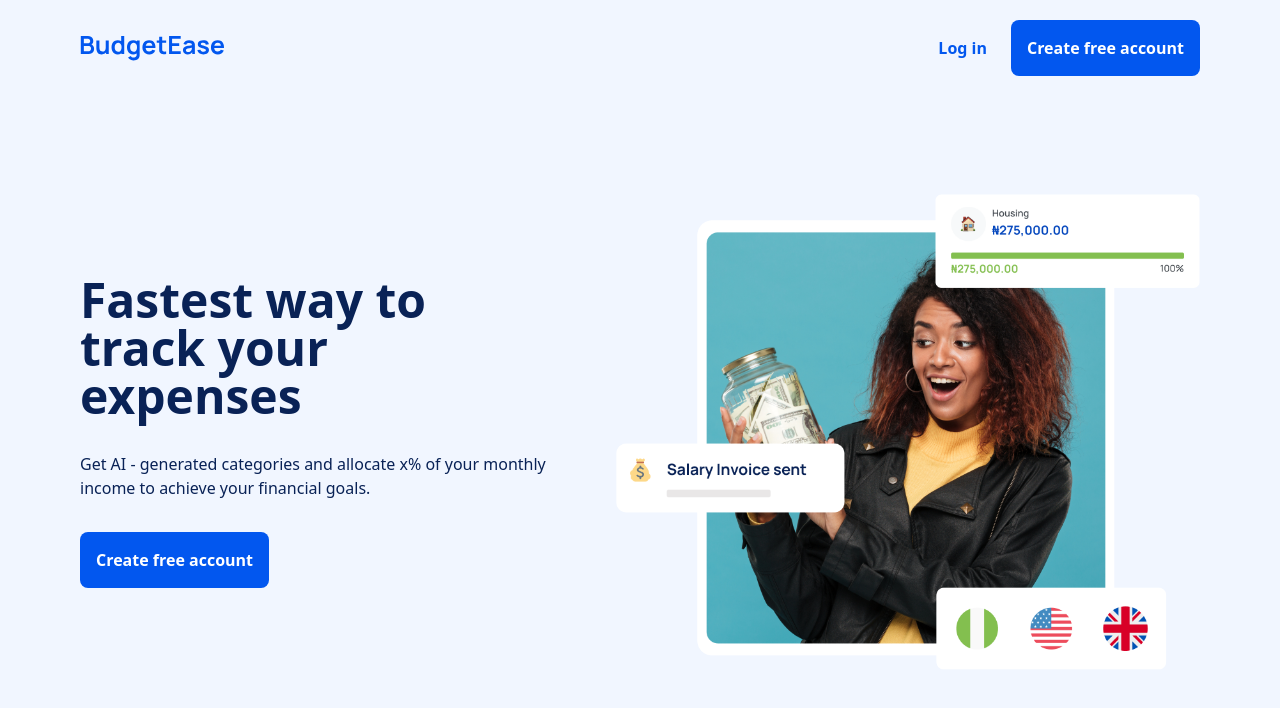
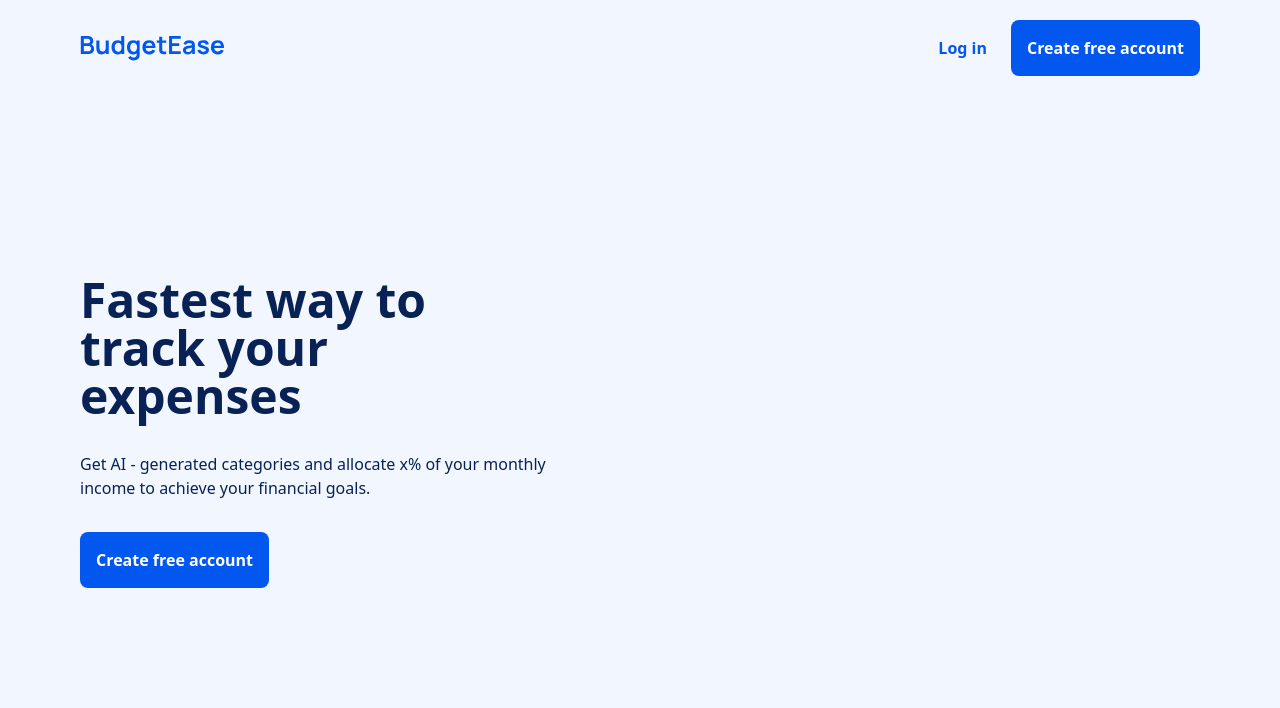
Before and after one commit to Hemdee1/hackops-budgetease, a Next.js app: page / in a window 1280 px wide. Shown: the top 708 px of the page. Built offline with nearby package versions, Linux system fonts and the light colour scheme.

Commit message:
update homepage content

```diff
--- a/src/pages/index.tsx
+++ b/src/pages/index.tsx
@@ -24,14 +24,6 @@ export default function Home() {
             Create free account
           </Link>
         </div>
-        <Image
-          src="/images/hero2.png"
-          alt="hero image"
-          width={0}
-          height={0}
-          sizes="100vw"
-          className="w-[600px] h-auto"
-        />
       </div>
     </main>
   );
```
